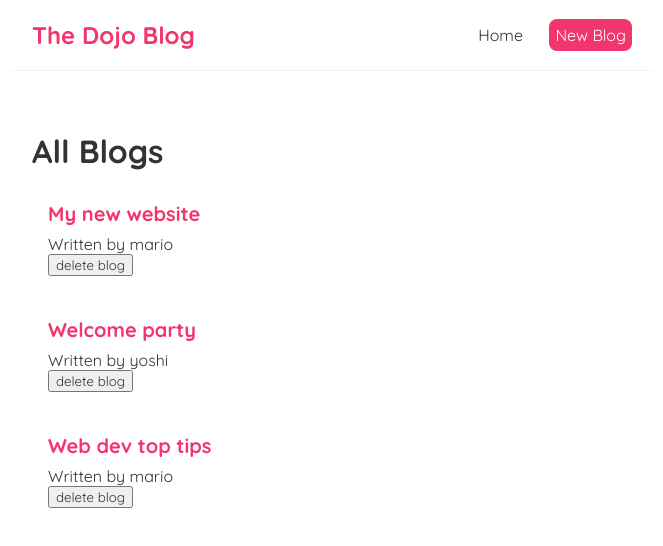
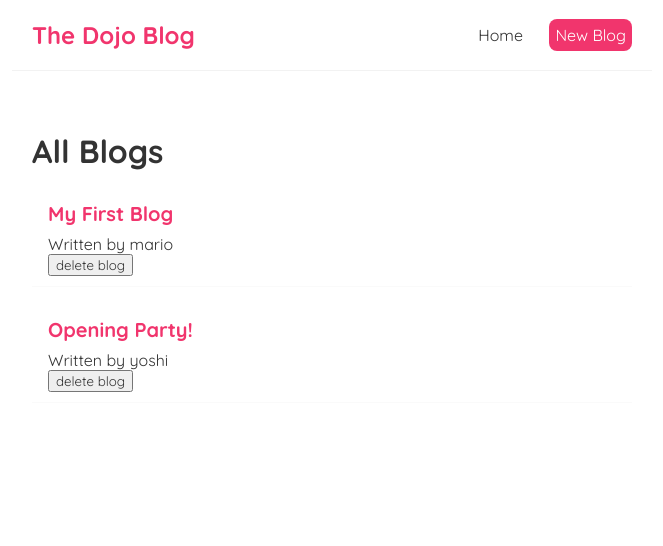
Before and after one commit to petrovicmarija/Simple-React-Application, a React (Create React App) app in the folder dojo-blog/: page / in a window 1280 px wide. Shown: the top 546 px of the page, without its empty margins (308-971 px from the left). Built offline with nearby package versions, Linux system fonts and the light colour scheme; data requests are answered from the project's data file.

Commit message:
fetch errors

```diff
--- a/dojo-blog/src/Home.js
+++ b/dojo-blog/src/Home.js
@@ -2,27 +2,44 @@
 import BlogList from './BlogList';
 
 const Home = () => {
-    const [blogs, setBlogs] = useState([
-        { title: 'My new website', body: 'lorem ipsum...', author: 'mario', id: 1},
-        { title: 'Welcome party', body: 'lorem ipsum...', author: 'yoshi', id: 2},
-        { title: 'Web dev top tips', body: 'lorem ipsum...', author: 'mario', id: 3}
-    ]);
-
-    const [name, setName] = useState('mario');
+    const [blogs, setBlogs] = useState(null);
 
     const handleDelete = (id) => {
         const newBlogs = blogs.filter(blog => blog.id !== id);
         setBlogs(newBlogs);
     }
 
+    const [isPending, setIsPending] = useState(true);
+    const [error, setError] = useState(null);
+
     // it fires on every render
     useEffect(() => {
-        console.log('use effect ran');
+        setTimeout(() => {
+            fetch('http://localhost:8000/blogs')
+                .then(res => {
+                    if(!res.ok) {
+                        throw Error('could not fetch data for that resource!');
+                    }
+
+                    return res.json();
+                })
+                .then((data) => {
+                    setBlogs(data);
+                    setIsPending(false);
+                    setError(null);
+                })
+                .catch(err => {
+                    setIsPending(false);
+                    setError(err.message);
+                })
+        }, 1000);
     }, []);
 
     return (
         <div className="home">
-            <BlogList blogs={ blogs } title="All Blogs" handleDelete={handleDelete} />
+            { error && <div> { error } </div>}
+            { isPending && <div>Loading...</div> }
+            {blogs && <BlogList blogs={ blogs } title="All Blogs" handleDelete={handleDelete} /> }
             {/* <BlogList blogs={ blogs.filter((blog) => blog.author === 'mario') } title="Mario's blogs" /> */}
         </div>
       );
```
